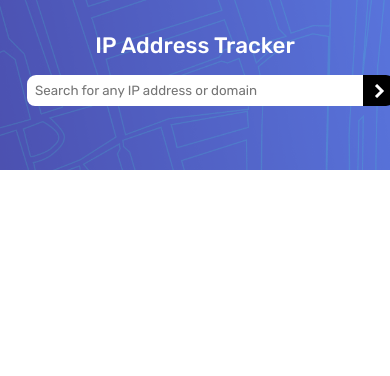
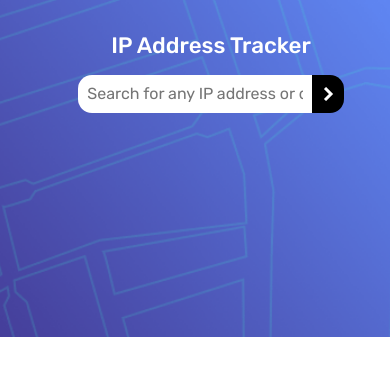
Before and after one commit to jacky-ui/ip-address-tracker, a React (Create React App) app: page / in a window 390 px wide. Shown: the top 376 px of the page. Built offline with nearby package versions, Linux system fonts and the light colour scheme.

Commit message:
mobile looks good

```diff
--- a/src/components/Header/Header.css
+++ b/src/components/Header/Header.css
@@ -14,9 +14,20 @@
   gap: 1rem;
   text-align: center;
 }
+@media screen and (max-width: 760px) {
+  .header {
+    background-image: url("../../assets/images/pattern-bg-mobile.png");
+    background-position: center;
+    background-repeat: no-repeat;
+    background-size: cover;
+    padding-bottom: 14rem;
+  }
+}
 .header__title {
   font-size: 1.4rem;
   font-weight: 500;
   color: #FFFFFF;
   margin: 0;
+  text-align: center;
+  margin-left: 2rem;
 }/*# sourceMappingURL=Header.css.map */
--- a/src/components/Header/Header.scss
+++ b/src/components/Header/Header.scss
@@ -13,10 +13,20 @@
     gap: 1rem;
     text-align: center;
 
+    @include mobile {
+        background-image: url('../../assets/images/pattern-bg-mobile.png');
+        background-position: center;
+        background-repeat: no-repeat;
+        background-size: cover;
+        padding-bottom: 14rem;
+    }
+
     &__title {
         font-size: 1.4rem;
         font-weight: 500;
         color: $white;
         margin: 0;
+        text-align: center;
+        margin-left: 2rem;
     }
 }
--- a/src/components/SearchBar/SearchBar.css
+++ b/src/components/SearchBar/SearchBar.css
@@ -10,6 +10,15 @@
   width: 21rem;
   border-radius: 9px 0px 0px 8px;
   border: none;
+}
+@media screen and (max-width: 760px) {
+  .form__input {
+    font-size: 1rem;
+    padding: 4%;
+    border-radius: 14px 0px 0px 14px;
+    width: 60vw;
+    min-width: 220px;
+  }
 }
 .form__input:hover {
   cursor: pointer;
@@ -25,6 +34,11 @@
   position: absolute !important;
   border-radius: 0px 9px 9px 0px;
 }
+@media screen and (max-width: 760px) {
+  .form__button {
+    border-radius: 0px 14px 14px 0px;
+  }
+}
 .form__button:hover {
   transition: 0.5s;
   cursor: pointer;
--- a/src/components/SearchBar/SearchBar.scss
+++ b/src/components/SearchBar/SearchBar.scss
@@ -9,6 +9,14 @@
         width: 21rem;
         border-radius: 9px 0px 0px 8px;
         border: none;
+
+        @include mobile {
+            font-size: 1rem;
+            padding: 4%;
+            border-radius: 14px 0px 0px 14px;
+            width: 60vw;
+            min-width: 220px;
+        }
 
         &:hover {
             cursor: pointer;
@@ -25,6 +33,10 @@
         position: absolute !important;
         border-radius: 0px 9px 9px 0px;
 
+        @include mobile {
+            border-radius: 0px 14px 14px 0px;
+        }
+
         &:hover {
             transition: 0.5s;
             @include hover;
```
Also changed, not shown: 2 other files (tests, documents, lock files or other folders).
